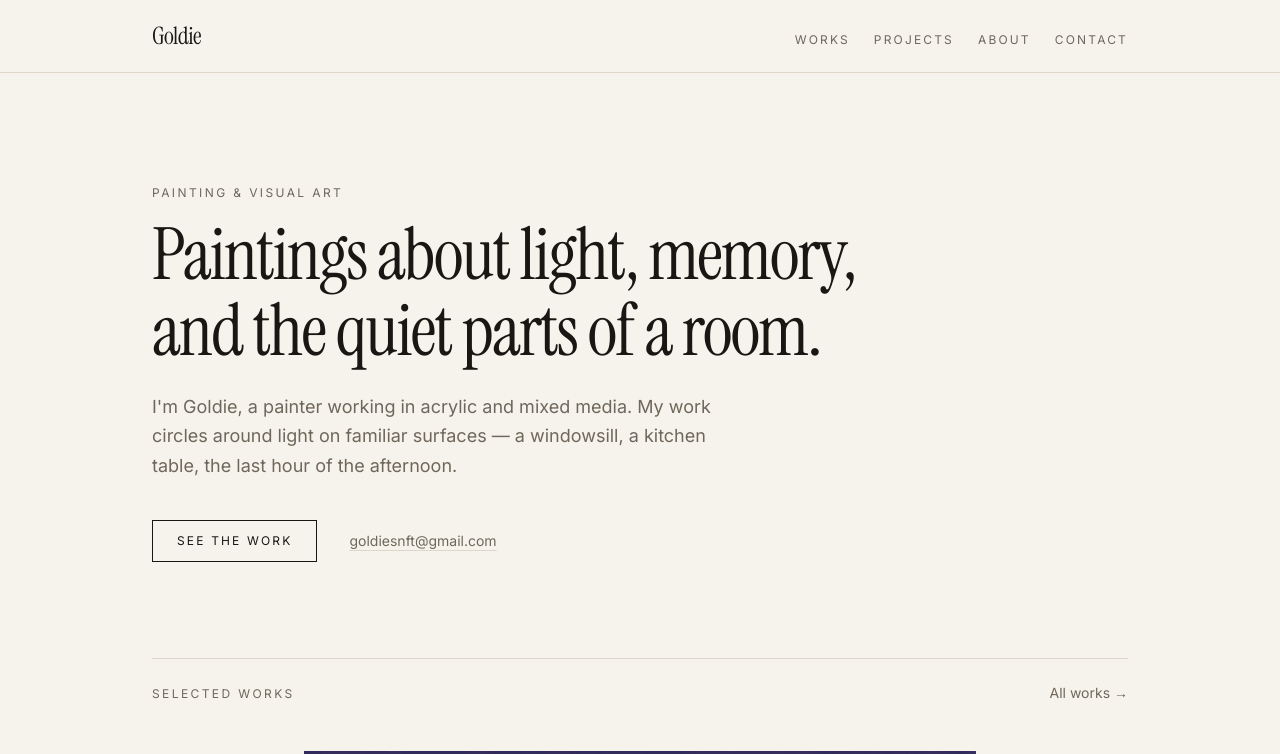
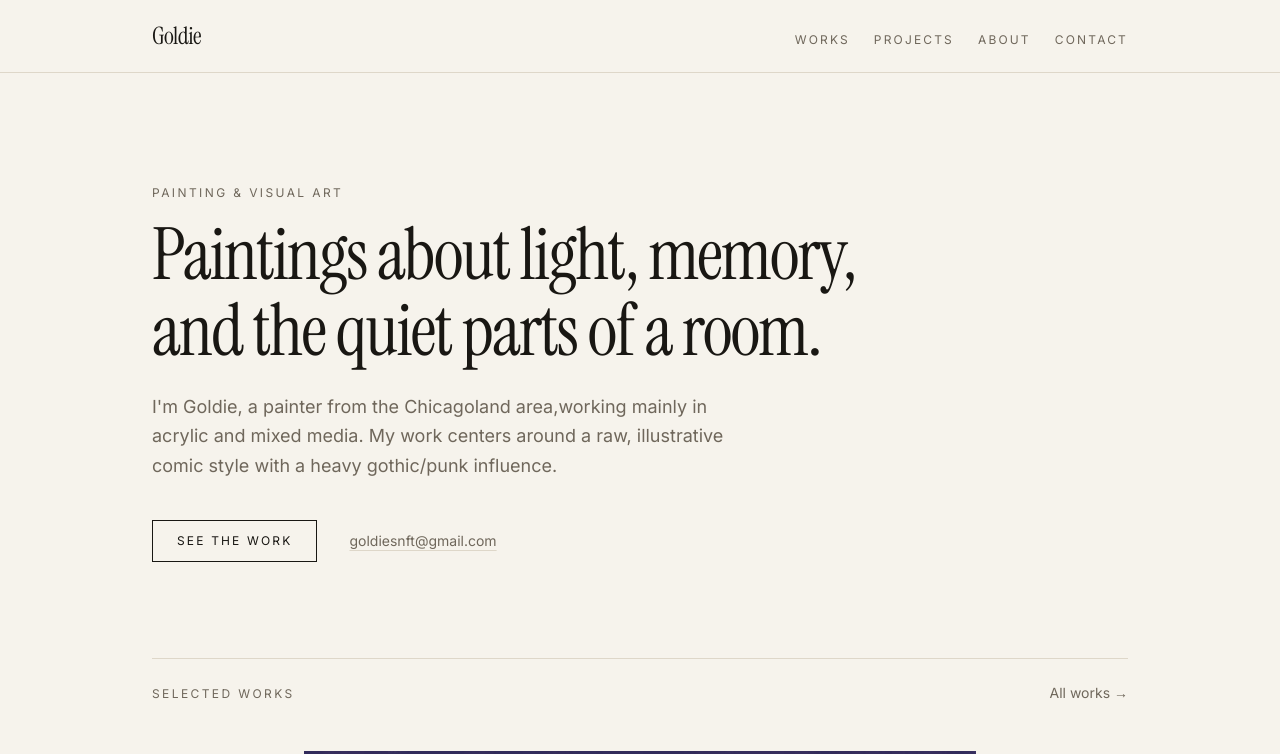
Before and after one commit to MisterGoldie/artist-website, a Next.js app: page / in a window 1280 px wide. Shown: the top 754 px of the page. Built offline with nearby package versions, Linux system fonts and the light colour scheme.

Commit message:
more updates

```diff
--- a/app/page.tsx
+++ b/app/page.tsx
@@ -55,9 +55,9 @@ export default function HomePage() {
         <div className="border-y border-line py-14">
           <blockquote className="mx-auto max-w-2xl text-center">
             <p className="font-display text-2xl leading-snug text-balance sm:text-3xl">
-              &ldquo;Small paintings ask you to stand close — to notice the
-              grain of the panel, the places where the paint was sanded
-              back.&rdquo;
+              &ldquo;I create based on feeling, I create based on my reality.
+              The uneven lines and colors are a representation of the world
+              and its imperfections.&rdquo;
             </p>
             <footer className="mt-6 text-xs uppercase tracking-[0.2em] text-muted">
               {site.name}, artist notes
--- a/content/site.ts
+++ b/content/site.ts
@@ -6,7 +6,7 @@ export const site = {
   role: "Painting & visual art",
   tagline: "Paintings about light, memory, and the quiet parts of a room.",
   intro:
-    "I'm Goldie, a painter working in acrylic and mixed media. My work circles around light on familiar surfaces — a windowsill, a kitchen table, the last hour of the afternoon.",
+    "I'm Goldie, a painter from the Chicagoland area,working mainly in acrylic and mixed media. My work centers around a raw, illustrative comic style with a heavy gothic/punk influence.",
   email: "goldiesnft@gmail.com",
   links: [
     { label: "Instagram", href: "https://www.instagram.com/GoldiesNFTart" },
```
